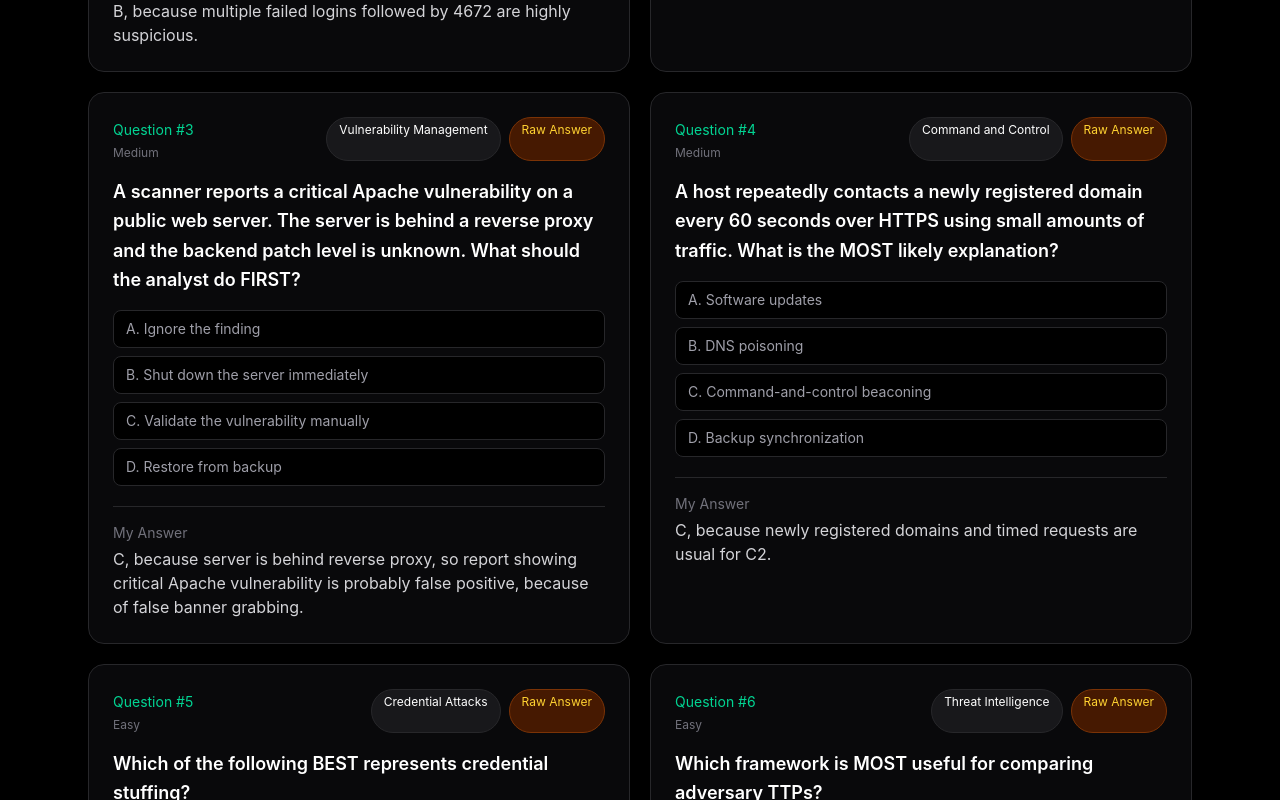
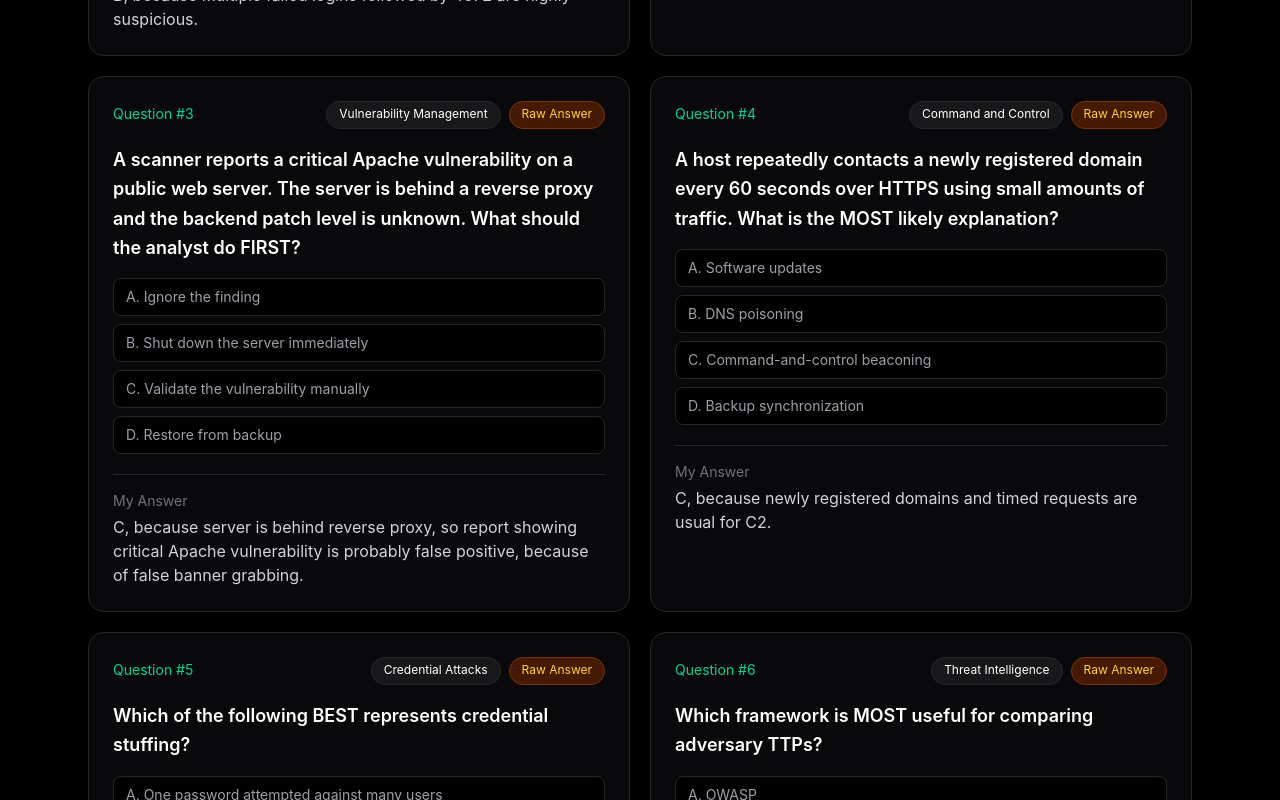
Before and after one commit to ViliusDevX/SOC-Analyst-Journal, a React app: page / in a window 1280 px wide. Shown: the part 800-1600 px from the top of the page. Built offline with nearby package versions, Linux system fonts and the light colour scheme; the HTML template or start-up script is replaced by a standard one.

Commit message:
Removed severity, difficulty

```diff
--- a/src/components/ScenarioCard.jsx
+++ b/src/components/ScenarioCard.jsx
@@ -9,11 +9,6 @@ function ScenarioCard({ scenario }) {
           <h3 className="text-2xl font-semibold">{scenario.title}</h3>
         </div>
 
-        <div className="flex flex-wrap gap-2 h-fit">
-          <span className="text-sm bg-red-950 text-red-300 border border-red-900 px-3 py-1 rounded-full">
-            {scenario.severity}
-          </span>
-        </div>
       </div>
 
       <p className="text-zinc-400 mb-6 max-w-4xl">
--- a/src/data/questions.js
+++ b/src/data/questions.js
@@ -2,7 +2,6 @@ export const questions = [
   {
     id: 1,
     topic: "Authentication",
-    difficulty: "Medium",
     status: "Raw Answer",
     question:
       "A SIEM alert shows multiple failed logins, one successful login, and Event ID 4672 shortly afterward. The account used is a privileged service account. What is the MOST likely concern?",
@@ -12,7 +11,6 @@ export const questions = [
   {
     id: 2,
     topic: "Phishing",
-    difficulty: "Medium",
     status: "Raw Answer",
     question:
       "An analyst detects the process chain OUTLOOK.EXE → WINWORD.EXE → powershell.exe -nop -w hidden -enc. Which is the MOST likely initial attack vector?",
@@ -22,7 +20,6 @@ export const questions = [
   {
     id: 3,
     topic: "Vulnerability Management",
-    difficulty: "Medium",
     status: "Raw Answer",
     question:
       "A scanner reports a critical Apache vulnerability on a public web server. The server is behind a reverse proxy and the backend patch level is unknown. What should the analyst do FIRST?",
@@ -33,7 +30,6 @@ export const questions = [
   {
     id: 4,
     topic: "Command and Control",
-    difficulty: "Medium",
     status: "Raw Answer",
     question:
       "A host repeatedly contacts a newly registered domain every 60 seconds over HTTPS using small amounts of traffic. What is the MOST likely explanation?",
@@ -43,7 +39,6 @@ export const questions = [
   {
     id: 5,
     topic: "Credential Attacks",
-    difficulty: "Easy",
     status: "Raw Answer",
     question: "Which of the following BEST represents credential stuffing?",
     options: ["One password attempted against many users", "Stolen credential pairs tested automatically", "Forged Kerberos ticket usage", "Brute-force attack against one account"],
@@ -53,7 +48,6 @@ export const questions = [
   {
     id: 6,
     topic: "Threat Intelligence",
-    difficulty: "Easy",
     status: "Raw Answer",
     question: "Which framework is MOST useful for comparing adversary TTPs?",
     options: ["OWASP", "STIX/TAXII", "MITRE ATT&CK", "CVSS"],
@@ -62,7 +56,6 @@ export const questions = [
   {
     id: 7,
     topic: "DNS Tunneling",
-    difficulty: "Medium",
     status: "Raw Answer",
     question: "An analyst suspects DNS tunneling. Which indicator BEST supports this suspicion?",
     options: ["Long high-entropy DNS queries", "Large ICMP packets", "Frequent DHCP renewals", "Browser cache changes"],
@@ -71,7 +64,6 @@ export const questions = [
   {
     id: 8,
     topic: "Linux Investigation",
-    difficulty: "Medium",
     status: "Raw Answer",
     question:
       "A Linux host shows: Accepted password for devuser; sudo: devuser : COMMAND=/bin/bash; sudo: devuser : COMMAND=/usr/bin/nmap. What is MOST likely occurring?",
@@ -81,7 +73,6 @@ export const questions = [
   {
     id: 9,
     topic: "SIEM Tuning",
-    difficulty: "Easy",
     status: "Raw Answer",
     question: "Which of the following BEST reduces SIEM false positives?",
     options: ["Disabling PowerShell logs", "Reducing retention periods", "Baselining and correlation tuning", "Ignoring alerts from administrators"],
@@ -90,7 +81,6 @@ export const questions = [
   {
     id: 10,
     topic: "Incident Response",
-    difficulty: "Easy",
     status: "Raw Answer",
     question: "A workstation has confirmed malware execution. What should be performed FIRST?",
     options: ["Reimage the system", "Restore from backup", "Isolate the host", "Notify legal department"],
@@ -99,7 +89,6 @@ export const questions = [
   {
     id: 11,
     topic: "Persistence",
-    difficulty: "Easy",
     status: "Raw Answer",
     question: "Which of the following is a persistence mechanism?",
     options: ["ICMP echo request", "Scheduled task creation", "Port scanning", "DNS resolution"],
@@ -108,7 +97,6 @@ export const questions = [
   {
     id: 12,
     topic: "Attack Lifecycle",
-    difficulty: "Medium",
     status: "Raw Answer",
     question:
       "An analyst observes WINWORD.EXE → powershell.exe → external IP. Which phase of the attack is MOST likely occurring?",
@@ -118,7 +106,6 @@ export const questions = [
   {
     id: 13,
     topic: "UEBA",
-    difficulty: "Easy",
     status: "Raw Answer",
     question: "A company wants to detect impossible travel logins. Which solution BEST fits this requirement?",
     options: ["NetFlow analysis", "UEBA", "Port mirroring", "VLAN segmentation"],
@@ -128,7 +115,6 @@ export const questions = [
   {
     id: 14,
     topic: "Vulnerability Management",
-    difficulty: "Easy",
     status: "Raw Answer",
     question: "Which of the following is MOST likely a false positive vulnerability finding?",
     options: ["Public exploit exists", "Critical CVSS score", "Version/banner detection mismatch", "Internet-facing application"],
@@ -138,7 +124,6 @@ export const questions = [
   {
     id: 15,
     topic: "PowerShell",
-    difficulty: "Easy",
     status: "Raw Answer",
     question: "An analyst notices encoded PowerShell commands using powershell.exe -enc. What does this MOST likely indicate?",
     options: ["Compression activity", "Encoded or obfuscated payload execution", "DNS resolution", "Software patching"],
@@ -147,7 +132,6 @@ export const questions = [
   {
     id: 16,
     topic: "Incident Response",
-    difficulty: "Easy",
     status: "Raw Answer",
     question: "Which phase of incident response includes removing malware persistence artifacts?",
     options: ["Recovery", "Detection and analysis", "Eradication", "Preparation"],
@@ -157,7 +141,6 @@ export const questions = [
   {
     id: 17,
     topic: "DLP",
-    difficulty: "Medium",
     status: "Raw Answer",
     question:
       "A user downloads thousands of sensitive files at 3:00 AM and triggers a DLP alert. What should the analyst do FIRST?",
@@ -168,7 +151,6 @@ export const questions = [
   {
     id: 18,
     topic: "Lateral Movement",
-    difficulty: "Medium",
     status: "Raw Answer",
     question: "Which log source is MOST useful for detecting WMI lateral movement?",
     options: ["DNS logs", "DHCP logs", "Windows process creation / Sysmon logs", "Printer logs"],
@@ -177,7 +159,6 @@ export const questions = [
   {
     id: 19,
     topic: "Credential Attacks",
-    difficulty: "Easy",
     status: "Raw Answer",
     question: "An attacker tries one password against hundreds of accounts. Which attack is this?",
     options: ["Credential stuffing", "Password spraying", "Pass-the-ticket", "Kerberoasting"],
@@ -186,7 +167,6 @@ export const questions = [
   {
     id: 20,
     topic: "Malware Persistence",
-    difficulty: "Medium",
     status: "Raw Answer",
     question:
       "A compromised host maintains persistence, reconnects externally after reboot, and creates registry Run keys. What severity should MOST likely be assigned?",
--- a/src/data/scenarios.js
+++ b/src/data/scenarios.js
@@ -2,7 +2,6 @@ export const scenarios = [
   {
     id: 1,
     title: "Phishing → PowerShell → Persistence",
-    severity: "High",
     summary:
       "Suspicious email attachment leads to hidden encoded PowerShell execution, external HTTPS traffic, and registry persistence.",
     evidence: [
@@ -26,7 +25,6 @@ export const scenarios = [
   {
     id: 2,
     title: "DNS Tunneling & Data Exfiltration",
-    severity: "High",
     summary:
       "High-entropy Base64-like DNS queries repeatedly sent over port 53 after opening an email attachment.",
     evidence: [
@@ -49,7 +47,6 @@ export const scenarios = [
   {
     id: 3,
     title: "Credential Attack & Possible Lateral Movement",
-    severity: "Critical",
     summary:
       "Multiple failed logons followed by privileged access, WMI execution, and SMB admin share activity.",
     evidence: [
@@ -72,7 +69,6 @@ export const scenarios = [
   {
     id: 4,
     title: "Potential Apache False Positive",
-    severity: "Medium",
     summary:
       "Critical Apache RCE reported on internet-facing server behind reverse proxy with uncertain backend patching.",
     evidence: [
@@ -96,7 +92,6 @@ export const scenarios = [
   {
     id: 5,
     title: "Multi-Alert Incident Correlation",
-    severity: "Critical",
     summary:
       "Multiple alerts indicate potential phishing compromise, C2 traffic, encoded PowerShell execution, and DNS tunneling.",
     evidence: [
```
